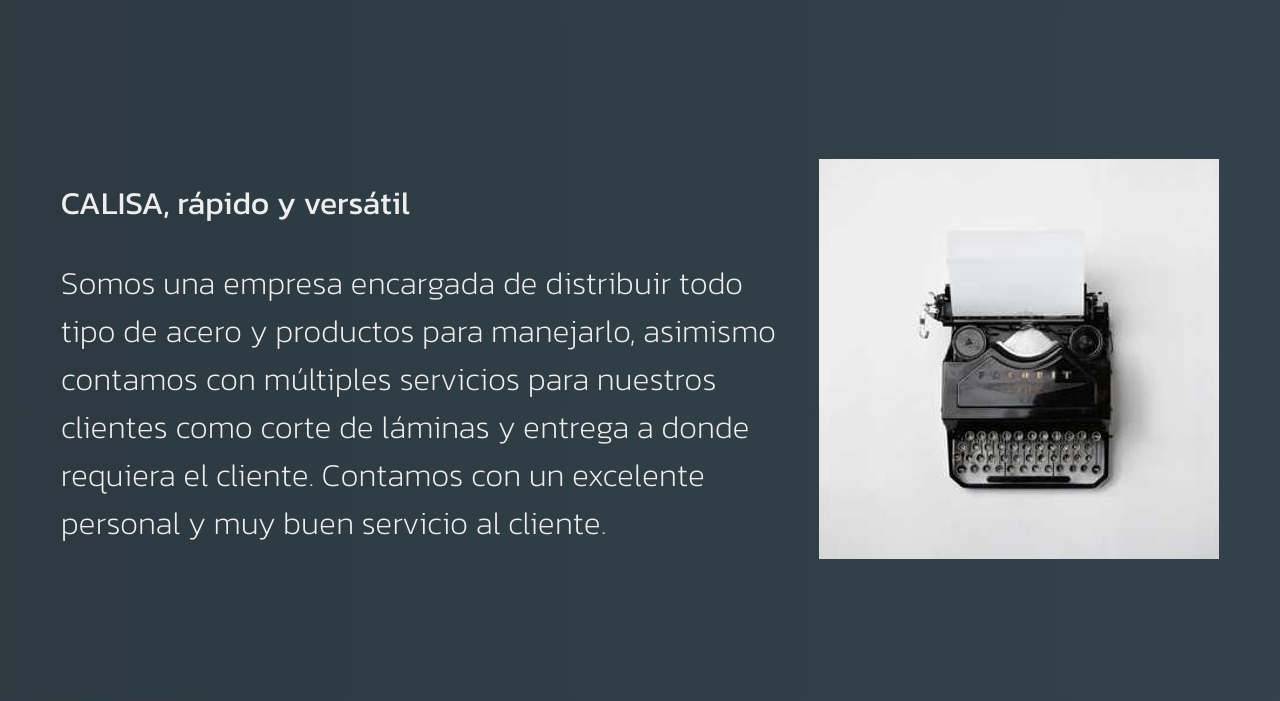
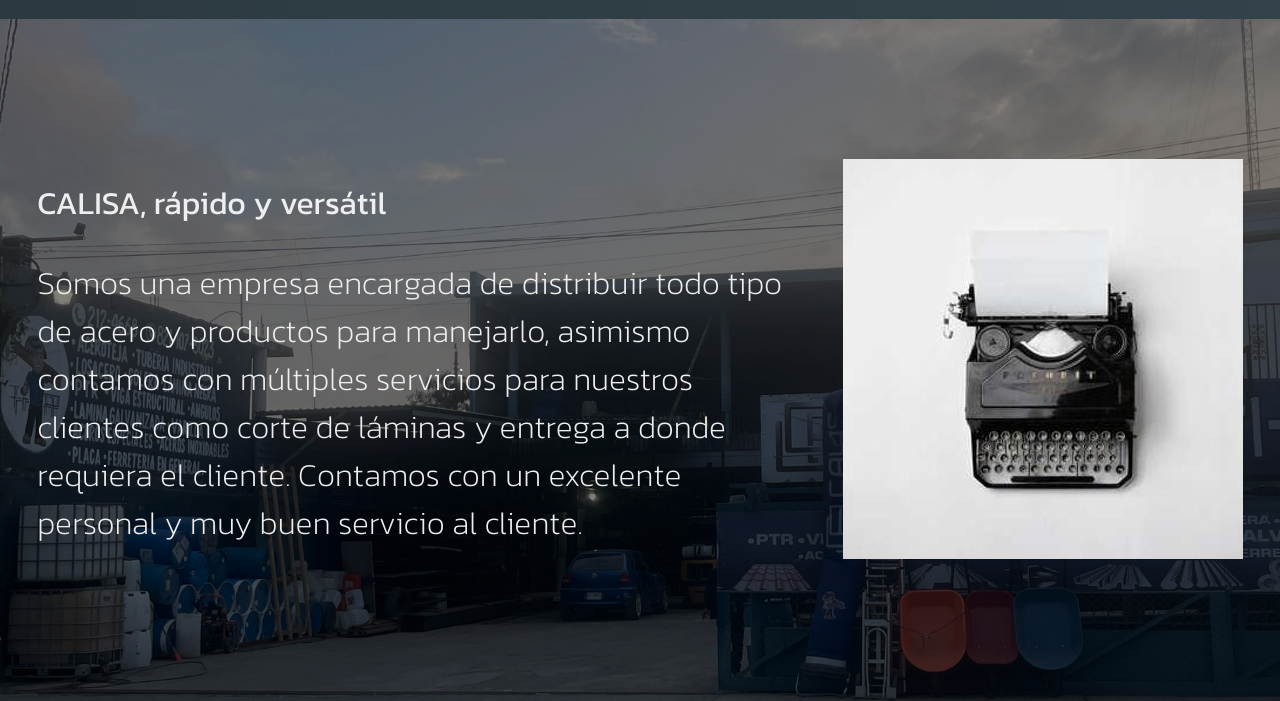
Before and after one commit to aldoht/calisa-test, a plain HTML site: page index.html in a window 1280 px wide. Shown: the part 99-800 px from the top of the page. Drawn offline with Linux system fonts and the light colour scheme.

Commit message:
fix: index background image now displays as intended

```diff
--- a/index.html
+++ b/index.html
@@ -27,8 +27,8 @@
     <main>
         <section class="introduccion">
             <header class="main-header">
-                <div class="gradient">
                     <div class="header-container">
+                        <div class="bg-img"></div>
                         <article class="main-content">
                             <h1>CALISA, rápido y versátil</h1>
                             <p>Somos una empresa encargada de distribuir todo tipo de acero y productos para manejarlo,
@@ -41,7 +41,6 @@
                             <img src="./photos/prueba.jpg" alt="imagen de la empresa"/>
                         </div>
                     </div>
-                </div>
             </header>
         </section>
         <section class="categorias">
--- a/styles/style.css
+++ b/styles/style.css
@@ -111,15 +111,16 @@ main {
     font-size: larger;
 }
 
-.gradient {
-    height: calc(90vh - 2rem);
-    width: calc(100% + 4rem);
-    margin-top: 0;
-    margin-left: -2rem;
-    background: rgb(2,0,36);
-    background: linear-gradient(90deg, #263238 0%, #37474f 55%, #455a64 90%);
-    background-size: 400% 400%;
-    animation: grad 20s ease infinite;
+.bg-img {
+    background-image: url(../photos/main_img.webp);
+    background-size: cover;
+    background-repeat: no-repeat;
+    background-attachment: fixed;
+    position: absolute;
+    z-index: -1;
+    height: 100%;
+    width: 100%;
+    filter: brightness(50%);
 }
 
 @keyframes grad {
@@ -132,12 +133,12 @@ main {
 
 .header-container {
     display: flex;
-    width: calc(100% - 4rem);
-    margin-left: 2rem;
-    height: 100%;
+    height: calc(90vh - 2rem);
+    width: calc(100% + 4rem);
+    margin-left: -2rem;
     align-items: center;
     justify-content: space-evenly;
-    animation: header 1.5s 1 ease-in-out;
+    margin-bottom: 5rem;
 }
 
 @keyframes header {
@@ -162,6 +163,10 @@ main {
 
 .main-content > h1 {
     font-weight: 400;
+}
+
+.main-content, .main-image {
+    animation: header 1.5s 1 ease-in-out;
 }
 
 .categorias, .servicios, .marcas {
```
